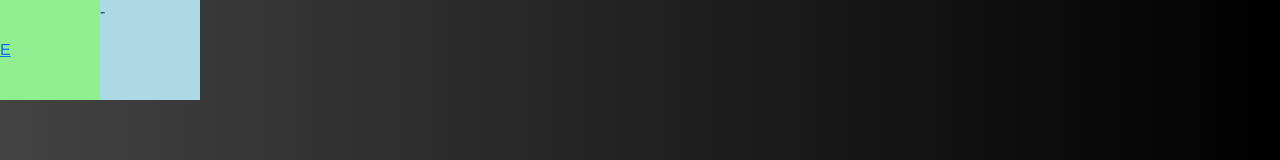
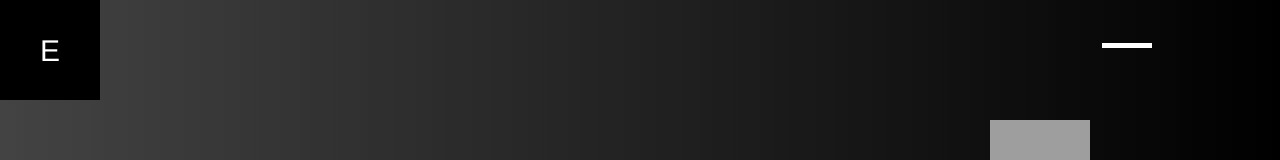
Before and after one commit to EasonLu0425/personal-website-vue, a Vue app: page / in a window 1280 px wide. Shown: the top 160 px of the page. Built offline with nearby package versions, Linux system fonts and the light colour scheme; grey boxes are pictures that could not be loaded.

Commit message:
feat:finish the navbar

```diff
--- a/src/components/Navbar.vue
+++ b/src/components/Navbar.vue
@@ -1,19 +1,38 @@
 <template>
   <nav>
-    <div class="button-container">
-      <button class="logo">
-        <router-link :to="{ name: 'home' }">E</router-link>
-      </button>
-      <div class="nav-toggler" @click="handleClick">-</div>
+    <div class="nav-wrapper">
+      <div class="button-container">
+        <button class="logo">
+          <router-link :to="{ name: 'home' }">E</router-link>
+        </button>
+        <label
+          class="menu"
+          style="
+            width: 50px;
+            height: 50px;
+            display: flex;
+            justify-content: center;
+          "
+        >
+          <input type="checkbox" v-model="navOpen" />
+        </label>
+      </div>
     </div>
-    <div class="nav-wrapper">
-      <div class="link-container" v-show="navOpen">
+    <div class="link-container" :class="{ active: navOpen }">
+      <div class="link">
         <router-link :to="{ name: 'skills' }">#Skills</router-link>
+      </div>
+      <div class="link">
         <router-link :to="{ name: 'careers' }">#Careers</router-link>
+      </div>
+      <div class="link">
         <router-link :to="{ name: 'academic' }">#Academic</router-link>
+      </div>
+      <div class="link">
         <router-link :to="{ name: 'projects' }">#Projects</router-link>
       </div>
     </div>
+    <div class="backdrop" :class="{ open: navOpen }"></div>
   </nav>
 </template>
 
@@ -34,29 +53,132 @@ export default {
 </script>
 
 <style scoped>
+nav {
+  position: fixed;
+  top: 0;
+  width: 100%;
+  z-index: 10;
+}
+
+.link-container {
+  display: flex;
+  flex-direction: column;
+  justify-content: center;
+  align-items: center;
+  /* transform: scale(1, 0); */
+  opacity: 0;
+  transition: opacity 0.2s ease-in 1s;
+  /* , transform 0.2s ease-in 1s; */
+  transform-origin: top;
+  height: 100vh;
+  width: 100%;
+  position: absolute;
+}
+
+.active {
+  opacity: 1;
+  /* transform: scale(1, 1); */
+}
+
+.link a {
+  text-decoration: none;
+  color: white;
+  font-size: 13vh;
+  opacity: 0;
+  transform: translateX(-100%);
+  animation: slideIn 0.2s ease-in forwards;
+  animation-delay: 1s;
+}
+
 .button-container {
   display: flex;
+  position: relative;
 }
 
 button {
   all: unset;
   width: 100px;
   height: 100px;
-  background-color: lightgreen;
+  background-color: #000000;
+  text-align: center;
+  font-size: 30px;
+}
+
+button a {
+  text-decoration: none;
+  color: white;
 }
 
 .nav-wrapper {
-  backdrop-filter: blur(14px);
+  position: relative;
 }
 
-.nav-toggler {
-  background-color: lightblue;
-  width: 100px;
-  height: 100px;
+.menu {
+  display: flex;
+  flex-direction: column;
+  position: absolute;
+  top: 20%;
+  right: 10%;
+  width: max-content;
 }
 
-.link-container {
-  display: flex;
-  flex-direction: column;
+.menu::before,
+.menu input {
+  content: "";
+  width: 50px;
+  height: 5px;
+  background: white;
+  transform: rotate(0deg);
+  transition: transform 0.5s;
+}
+.menu::before {
+  position: absolute;
+  transform: scale(0, 1) rotate(0deg);
+  transition: transform 0.5s 0.5s;
+}
+
+.menu input {
+  appearance: none;
+  padding: 0;
+  margin: 0;
+  outline: 0;
+  pointer-events: none;
+}
+
+.menu input:checked {
+  transform: rotate(45deg);
+}
+
+.menu:has(input:checked)::before {
+  transform: scale(1, 1) rotate(-45deg);
+}
+
+.backdrop {
+  position: fixed;
+  top: 0;
+  left: 0;
+  width: 100%;
+  height: 100%;
+  backdrop-filter: blur(14px);
+  opacity: 0;
+  pointer-events: none;
+  transition: opacity 0.2s 1s;
+  z-index: -1;
+}
+
+.backdrop.open {
+  opacity: 1;
+  pointer-events: auto;
+}
+
+@keyframes slideIn {
+  from {
+    opacity: 0;
+    transform: translateX(-100%);
+  }
+  to {
+    opacity: 1;
+    transform: translateX(0);
+  }
 }
 </style>
```
